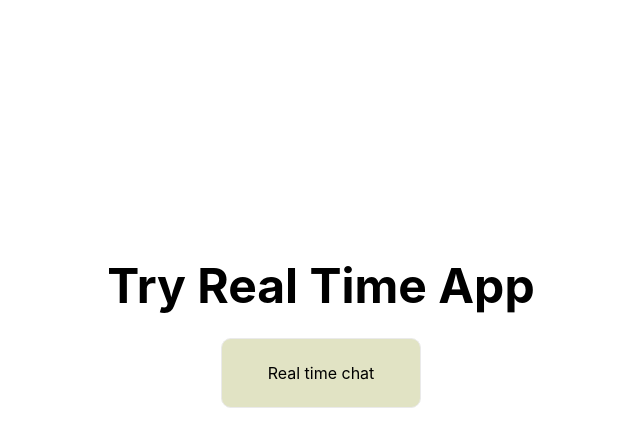
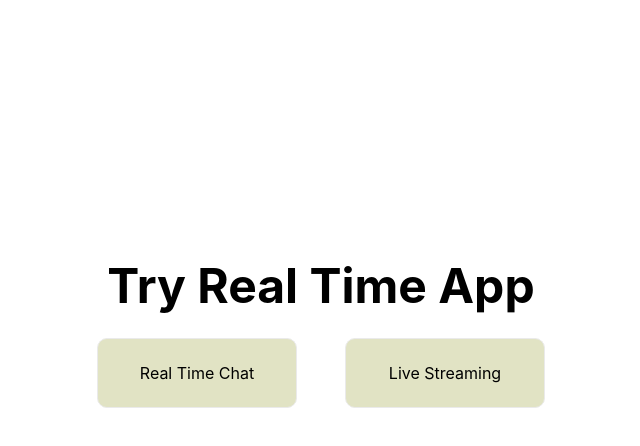
Before and after one commit to jinhwansuh/nextjs-real-time-chatting, a Next.js app in the folder client/: page / in a window 1280 px wide. Both pictures are taken after typing "Sample" into the empty fields and a click on the button "Next". Shown: the top 446 px of the page, without its empty margins (319-959 px from the left). Built offline with nearby package versions, Linux system fonts and the light colour scheme.

Commit message:
feat(client): 스트리밍으로 가는 라우트 추가

```diff
--- a/client/src/pages/index.tsx
+++ b/client/src/pages/index.tsx
@@ -19,7 +19,10 @@ const Home: NextPageWithLayout = () => {
         <StyledTitle>Try Real Time App</StyledTitle>
         <CardWrapper>
           <Link href="/chat">
-            <Card>Real time chat</Card>
+            <Card>Real Time Chat</Card>
+          </Link>
+          <Link href="/live">
+            <Card>Live Streaming</Card>
           </Link>
         </CardWrapper>
       </StyledContainer>
```
